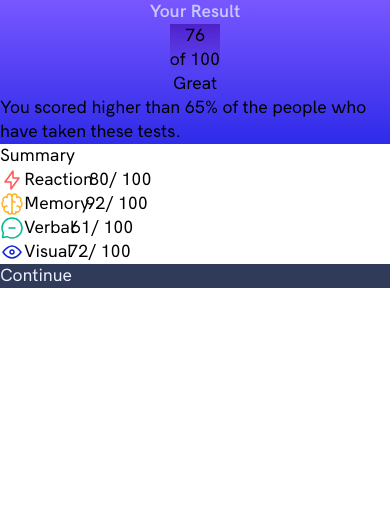
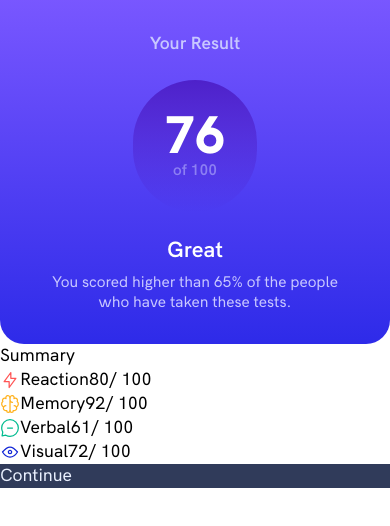
Before and after one commit to fkrunic/frontend-mentor-result-summary-component, a Vue app: page / in a window 390 px wide. Shown: the top 526 px of the page. Built offline with nearby package versions, Linux system fonts and the light colour scheme.

Commit message:
banner aesthetics for mobile

```diff
--- a/src/App.vue
+++ b/src/App.vue
@@ -13,7 +13,14 @@
         flex-col
         items-center
 
+        py-8
+        px-12
+        gap-6
+
         bg-gradient-to-b from-light-slate-blue to-light-royal-blue
+
+        rounded-bl-3xl
+        rounded-br-3xl
         ">
 
 
@@ -25,16 +32,19 @@
           flex-col
           items-center
 
+          p-8
+          rounded-full
+
           bg-gradient-to-b from-violet-blue to-persian-blue
-
           ">
-          <p>76</p>
-          <p>of 100</p>
+          <p class="text-5xl text-white font-black">76</p>
+          <p class="text-light-lavender/50 text-sm font-bold">of 100</p>
         </div>
 
-        <div class="flex flex-col items-center">
-          <p>Great</p>
-          <p>
+        <!-- Assessment Callout -->
+        <div class="flex flex-col items-center gap-2">
+          <p class="text-white font-bold text-xl text-center">Great</p>
+          <p class="text-light-lavender text-sm text-center">
             You scored higher than 65% of the people who have taken these tests.
           </p>
         </div>
```
